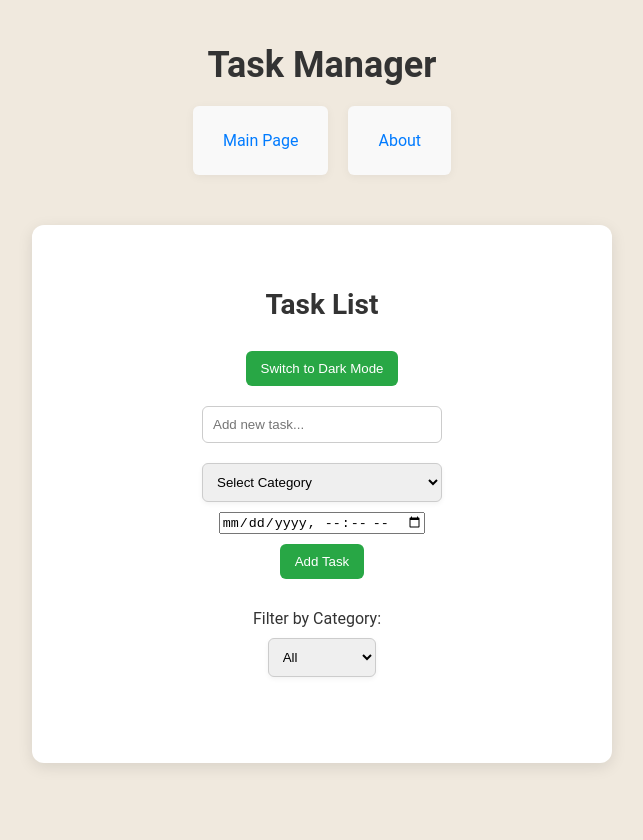
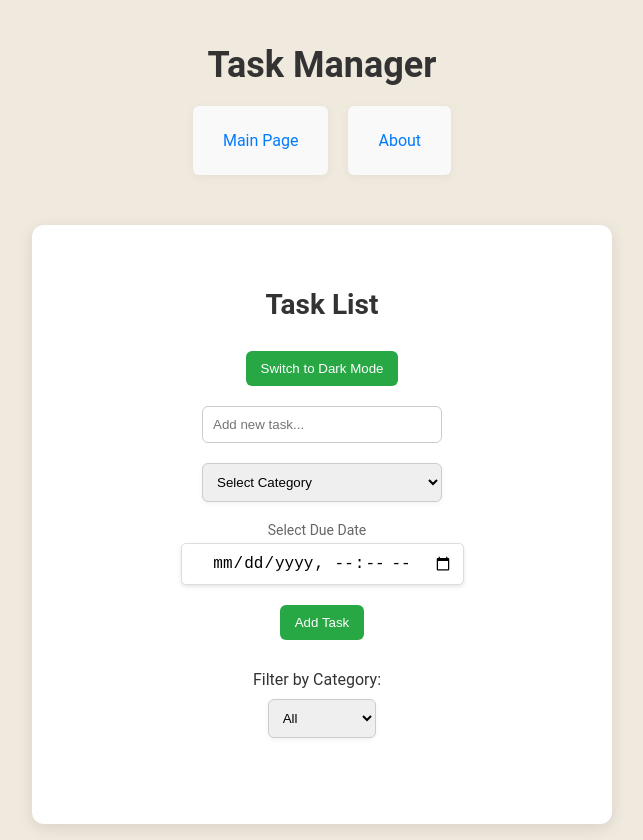
Before and after one commit to KANDORAJ/ProjectKando, a React (Vite) app: page / in a window 1280 px wide. Shown: the whole page, without its empty margins (318-961 px from the left). Built offline with nearby package versions, Linux system fonts and the light colour scheme.

Commit message:
Date selection was added properly

```diff
--- a/src/App.css
+++ b/src/App.css
@@ -116,6 +116,37 @@ button:hover {
   background-color: var(--button-hover-bg-color);
 }
 
+/* Date Picker Styling */
+.input-container {
+  display: flex;
+  flex-direction: column;
+  align-items: center;
+  margin: 10px 0;
+}
+
+.input-container label {
+  font-size: 14px;
+  margin-bottom: 5px;
+  color: #666;
+}
+
+.input-container input[type="datetime-local"] {
+  padding: 10px;
+  font-size: 16px;
+  border-radius: 5px;
+  border: 1px solid #ddd;
+  width: 100%;
+  max-width: 300px;
+  box-shadow: 0px 2px 4px rgba(0, 0, 0, 0.1);
+  text-align: center;
+}
+
+.input-container input[type="datetime-local"]:focus {
+  outline: none;
+  border-color: #007BFF;
+  box-shadow: 0px 0px 5px rgba(0, 123, 255, 0.5);
+}
+
 /* Task List */
 ul {
   list-style-type: none;
@@ -229,4 +260,8 @@ label {
     margin-top: 10px;
     padding: 12px 0;
   }
+
+  .input-container input {
+    width: 100%;
+  }
 }
--- a/src/pages/Home.jsx
+++ b/src/pages/Home.jsx
@@ -204,11 +204,15 @@ function Home() {
         <option value="Personal">Personal</option>
       </select>
 
-      <input
-      type="datetime-local"
-      value={dueDate}
-      onChange={(e) => setDueDate(e.target.value)}
-    />
+      <div className="input-container">
+  <label htmlFor="dueDate">Select Due Date</label>
+  <input
+    type="datetime-local"
+    id="dueDate"
+    value={dueDate}
+    onChange={(e) => setDueDate(e.target.value)}
+  />
+</div>
       <button onClick={addTask}>Add Task</button>
 
       <div>
```
